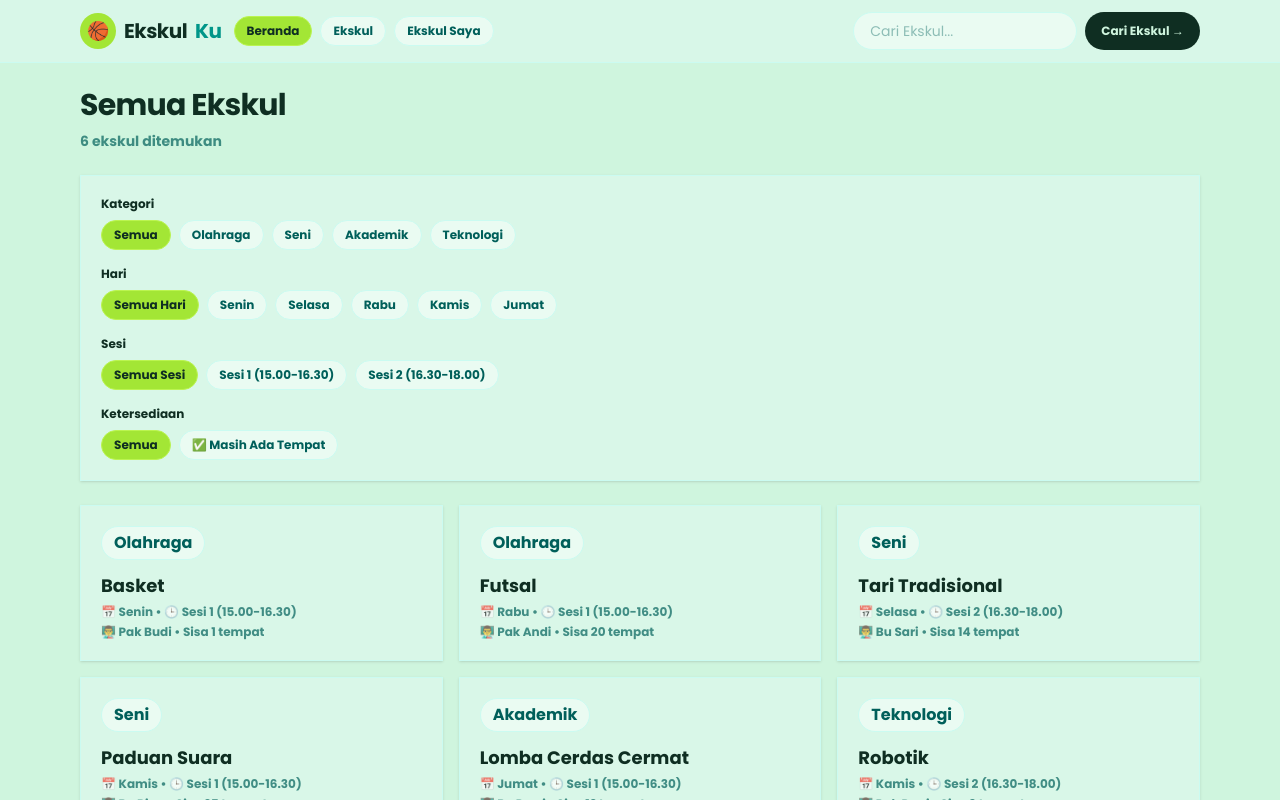
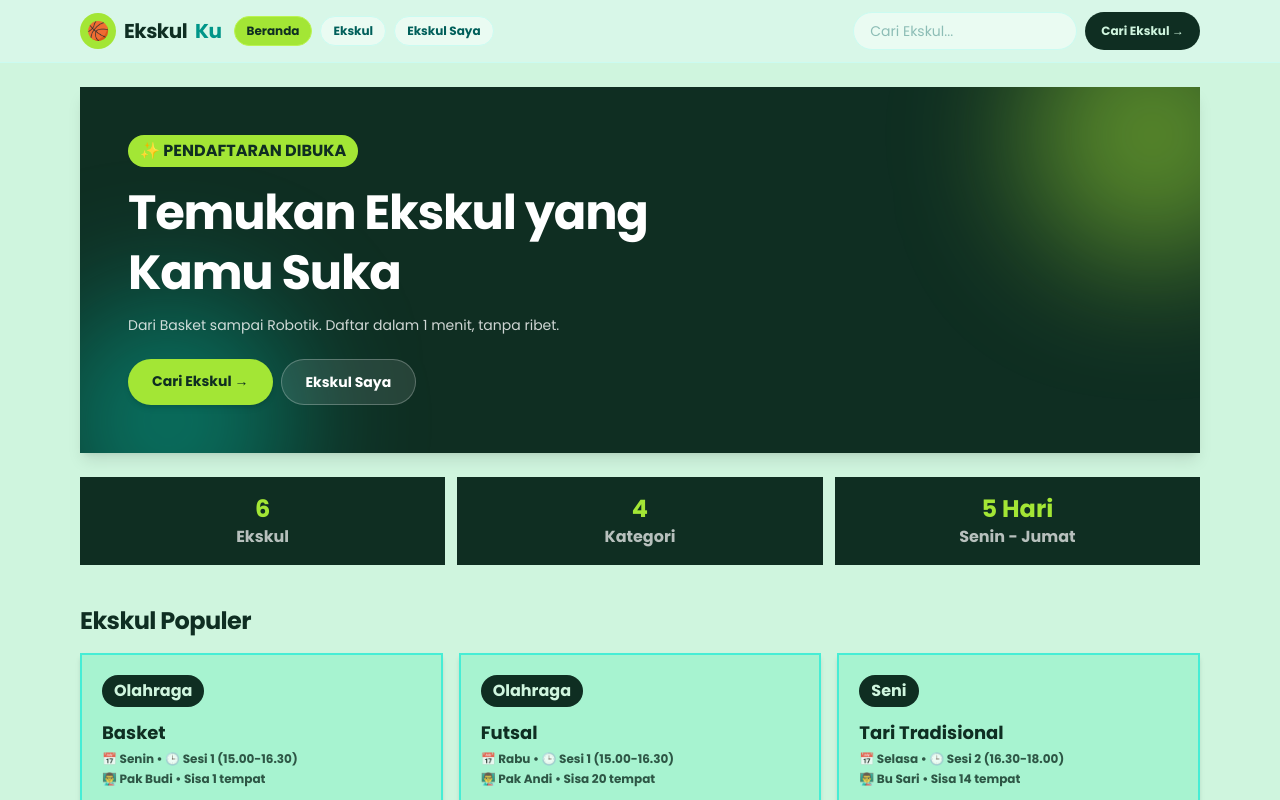
Before and after one commit to nandaridhoalfaroby-ui/EkskulKu, a Next.js app: page / in a window 1280 px wide. Shown: the top 800 px of the page. Built offline with nearby package versions, Linux system fonts and the light colour scheme.

Commit message:
Fix beranda pucet, tebelin kontras + balikin hero

```diff
--- a/app/ekskul/page.tsx
+++ b/app/ekskul/page.tsx
@@ -1,39 +1,32 @@
 import Link from "next/link";
 import { ekskul, pendaftar, DAFTAR_KATEGORI, DAFTAR_HARI, JAM_SESI } from "@/data/ekskul";
 
-export const metadata = {
-  title: "Semua Ekskul",
-  description: "Jelajahi semua ekstrakurikuler di EkskulKu.",
-};
+export const metadata = { title: "Semua Ekskul", description: "Jelajahi semua ekstrakurikuler di EkskulKu." };
 
 type Props = {
-  searchParams: Promise<{ cari?: string; kategori?: string; hari?: string; sesi?: string }>;
+  searchParams: Promise<{ cari?: string; kategori?: string; hari?: string; sesi?: string; sisa?: string }>;
 };
 
 export default async function KatalogEkskul({ searchParams }: Props) {
   const params = await searchParams;
   const cari = (params.cari ?? "").trim().toLowerCase();
-
-  // VALIDASI KATEGORI - string dari URL -> literal yang sah, kalau ngawur jadi undefined
   const kategoriRaw = params.kategori ?? "";
   const kategori = (DAFTAR_KATEGORI as readonly string[]).includes(kategoriRaw) ? kategoriRaw : "";
-
-  // VALIDASI HARI - INI YANG ERROR TADI DI BARIS 63
-  // Jangan: const hari = params.hari ?? ""
-  // Harus: cek dulu apakah hari dari URL ada di DAFTAR_HARI
   const hariRaw = params.hari ?? "";
   const hari = (DAFTAR_HARI as readonly string[]).includes(hariRaw) ? hariRaw : "";
-
   const sesiRaw = params.sesi ?? "";
   const sesi = sesiRaw === "1" || sesiRaw === "2" ? Number(sesiRaw) : 0;
+  const hanyaSisa = params.sisa === "1";
 
-  // FILTER DI SERVER
   const hasil = ekskul.filter((e) => {
     if (cari && !e.nama.toLowerCase().includes(cari)) return false;
     if (kategori && e.kategori !== kategori) return false;
-    // Sekarang hari udah aman, TS gak ngamuk lagi karena udah divalidasi di atas
     if (hari && e.hari !== hari) return false;
     if (sesi && e.sesi !== sesi) return false;
+    if (hanyaSisa) {
+      const terdaftar = pendaftar.filter((p) => p.ekskulId === e.id).length;
+      if (terdaftar >= e.kuota) return false;
+    }
     return true;
   });
 
@@ -43,6 +36,7 @@ export default async function KatalogEkskul({ searchParams }: Props) {
     if (kategori) q.set("kategori", kategori);
     if (hari) q.set("hari", hari);
     if (sesi) q.set("sesi", String(sesi));
+    if (hanyaSisa) q.set("sisa", "1");
     for (const [k, v] of Object.entries(patch)) {
       if (v) q.set(k, v);
       else q.delete(k);
@@ -51,61 +45,49 @@ export default async function KatalogEkskul({ searchParams }: Props) {
     return s ? `/ekskul?${s}` : "/ekskul";
   };
 
+  const chip = (on: boolean) =>
+    on
+      ? "bg-[#0F2E22] text-white border-[#0F2E22]"
+      : "bg-white text-[#0F2E22] border-teal-300 hover:bg-[#CFF5DE]";
+
   return (
     <div className="mx-auto max-w-6xl">
       <h1 className="text-3xl font-black tracking-tight text-[#0F2E22]">Semua Ekskul</h1>
-      <p className="mt-2 text-sm font-bold text-teal-800/70">{hasil.length} ekskul ditemukan</p>
+      <p className="mt-2 text-sm font-black text-[#0F2E22]">{hasil.length} ekskul ditemukan {hanyaSisa && "• hanya yang masih ada tempat"}</p>
 
-      {/* FILTER KATEGORI */}
-      <div className="mt-6 rounded- bg-[#D9F7E8] border border-teal-100 p-5 shadow-sm">
+      <div className="mt-6 rounded- bg-[#A7F3D0] border-2 border-teal-300 p-5 shadow-md">
         <p className="text-xs font-black text-[#0F2E22]">Kategori</p>
         <div className="mt-2 flex flex-wrap gap-2">
-          <Link href={linkFilter({ kategori: "" })} className={`rounded-full border px-3 py-1.5 text-xs font-black ${!kategori ? "bg-[#A3E635] border-lime-300 text-[#0F2E22]" : "bg-[#EAFBF2] border-teal-100 text-teal-800"}`}>
-            Semua
-          </Link>
+          <Link href={linkFilter({ kategori: "" })} className={`rounded-full border-2 px-3 py-1.5 text-xs font-black ${chip(!kategori)}`}>Semua</Link>
           {DAFTAR_KATEGORI.map((k) => (
-            <Link key={k} href={linkFilter({ kategori: k })} className={`rounded-full border px-3 py-1.5 text-xs font-black ${kategori === k ? "bg-[#A3E635] border-lime-300 text-[#0F2E22]" : "bg-[#EAFBF2] border-teal-100 text-teal-800"}`}>
-              {k}
-            </Link>
+            <Link key={k} href={linkFilter({ kategori: k })} className={`rounded-full border-2 px-3 py-1.5 text-xs font-black ${chip(kategori === k)}`}>{k}</Link>
           ))}
         </div>
-
-        {/* FILTER HARI - INI YANG BIKIN ERROR */}
         <p className="mt-4 text-xs font-black text-[#0F2E22]">Hari</p>
         <div className="mt-2 flex flex-wrap gap-2">
-          <Link href={linkFilter({ hari: "" })} className={`rounded-full border px-3 py-1.5 text-xs font-black ${!hari ? "bg-[#A3E635] border-lime-300 text-[#0F2E22]" : "bg-[#EAFBF2] border-teal-100 text-teal-800"}`}>
-            Semua Hari
-          </Link>
+          <Link href={linkFilter({ hari: "" })} className={`rounded-full border-2 px-3 py-1.5 text-xs font-black ${chip(!hari)}`}>Semua Hari</Link>
           {DAFTAR_HARI.map((h) => (
-            <Link key={h} href={linkFilter({ hari: h })} className={`rounded-full border px-3 py-1.5 text-xs font-black ${hari === h ? "bg-[#A3E635] border-lime-300 text-[#0F2E22]" : "bg-[#EAFBF2] border-teal-100 text-teal-800"}`}>
-              {h}
-            </Link>
+            <Link key={h} href={linkFilter({ hari: h })} className={`rounded-full border-2 px-3 py-1.5 text-xs font-black ${chip(hari === h)}`}>{h}</Link>
           ))}
         </div>
-
-        {/* FILTER SESI */}
         <p className="mt-4 text-xs font-black text-[#0F2E22]">Sesi</p>
         <div className="mt-2 flex flex-wrap gap-2">
-          <Link href={linkFilter({ sesi: "" })} className={`rounded-full border px-3 py-1.5 text-xs font-black ${!sesi ? "bg-[#A3E635] border-lime-300 text-[#0F2E22]" : "bg-[#EAFBF2] border-teal-100 text-teal-800"}`}>
-            Semua Sesi
-          </Link>
-          <Link href={linkFilter({ sesi: "1" })} className={`rounded-full border px-3 py-1.5 text-xs font-black ${sesi === 1 ? "bg-[#A3E635] border-lime-300 text-[#0F2E22]" : "bg-[#EAFBF2] border-teal-100 text-teal-800"}`}>
-            Sesi 1 (15.00-16.30)
-          </Link>
-          <Link href={linkFilter({ sesi: "2" })} className={`rounded-full border px-3 py-1.5 text-xs font-black ${sesi === 2 ? "bg-[#A3E635] border-lime-300 text-[#0F2E22]" : "bg-[#EAFBF2] border-teal-100 text-teal-800"}`}>
-            Sesi 2 (16.30-18.00)
-          </Link>
+          <Link href={linkFilter({ sesi: "" })} className={`rounded-full border-2 px-3 py-1.5 text-xs font-black ${chip(!sesi)}`}>Semua Sesi</Link>
+          <Link href={linkFilter({ sesi: "1" })} className={`rounded-full border-2 px-3 py-1.5 text-xs font-black ${chip(sesi === 1)}`}>Sesi 1 (15.00-16.30)</Link>
+          <Link href={linkFilter({ sesi: "2" })} className={`rounded-full border-2 px-3 py-1.5 text-xs font-black ${chip(sesi === 2)}`}>Sesi 2 (16.30-18.00)</Link>
+        </div>
+        <p className="mt-4 text-xs font-black text-[#0F2E22]">Ketersediaan</p>
+        <div className="mt-2 flex flex-wrap gap-2">
+          <Link href={linkFilter({ sisa: "" })} className={`rounded-full border-2 px-3 py-1.5 text-xs font-black ${chip(!hanyaSisa)}`}>Semua</Link>
+          <Link href={linkFilter({ sisa: "1" })} className={`rounded-full border-2 px-3 py-1.5 text-xs font-black ${chip(hanyaSisa)}`}>✅ Masih Ada Tempat</Link>
         </div>
       </div>
 
-      {/* HASIL */}
       {hasil.length === 0 ? (
-        <div className="mt-6 rounded- bg-[#D9F7E8] border border-teal-100 p-8 text-center">
+        <div className="mt-6 rounded- bg-[#A7F3D0] border-2 border-teal-300 p-8 text-center">
           <p className="text-3xl">🔍</p>
           <p className="mt-2 font-black text-[#0F2E22]">Tidak ada ekskul yang cocok.</p>
-          <Link href="/ekskul" className="mt-3 inline-block rounded-full bg-[#0F2E22] px-5 py-2.5 text-xs font-black text-[#CFF5DE]">
-            Reset Filter
-          </Link>
+          <Link href="/ekskul" className="mt-3 inline-block rounded-full bg-[#0F2E22] px-5 py-2.5 text-xs font-black text-white">Reset Filter</Link>
         </div>
       ) : (
         <div className="mt-6 grid sm:grid-cols-2 lg:grid-cols-3 gap-4">
@@ -114,14 +96,14 @@ export default async function KatalogEkskul({ searchParams }: Props) {
             const sisa = Math.max(0, e.kuota - terdaftar);
             const penuh = sisa === 0;
             return (
-              <Link key={e.id} href={`/ekskul/${e.id}`} className="block rounded- bg-[#D9F7E8] border border-teal-100 p-5 shadow-sm hover:border-teal-300 transition">
+              <Link key={e.id} href={`/ekskul/${e.id}`} className="block rounded- bg-[#A7F3D0] border-2 border-teal-300 p-5 shadow-md hover:border-teal-500 hover:-translate-y-0.5 transition">
                 <div className="flex gap-2">
-                  <span className="rounded-full bg-[#EAFBF2] border border-teal-100 px-3 py-1 text- font-black text-teal-800">{e.kategori}</span>
-                  {penuh && <span className="rounded-full bg-[#FFE4E6] border border-red-200 px-3 py-1 text- font-black text-red-700">PENUH</span>}
+                  <span className="rounded-full bg-[#0F2E22] px-3 py-1 text- font-black text-[#CFF5DE]">{e.kategori}</span>
+                  {penuh && <span className="rounded-full bg-red-500 px-3 py-1 text- font-black text-white">PENUH</span>}
                 </div>
                 <h2 className="mt-3 text-lg font-black text-[#0F2E22]">{e.nama}</h2>
-                <p className="mt-1 text-xs font-bold text-teal-800/70">📅 {e.hari} • 🕒 Sesi {e.sesi} ({JAM_SESI[e.sesi]})</p>
-                <p className="mt-1 text-xs font-bold text-teal-800/70">👨‍🏫 {e.pembina} • Sisa {sisa} tempat</p>
+                <p className="mt-1 text-xs font-bold text-[#0F2E22]/80">📅 {e.hari} • 🕒 Sesi {e.sesi} ({JAM_SESI[e.sesi]})</p>
+                <p className="mt-1 text-xs font-bold text-[#0F2E22]/80">👨‍🏫 {e.pembina} • Sisa {sisa} tempat</p>
               </Link>
             );
           })}
--- a/app/page.tsx
+++ b/app/page.tsx
@@ -1,121 +1,68 @@
 import Link from "next/link";
-import { ekskul, pendaftar, DAFTAR_KATEGORI, DAFTAR_HARI, JAM_SESI } from "@/data/ekskul";
+import { ekskul, pendaftar, JAM_SESI } from "@/data/ekskul";
 
-export const metadata = {
-  title: "Semua Ekskul",
-  description: "Jelajahi semua ekstrakurikuler di EkskulKu.",
-};
+export default function Beranda() {
+  return (
+    <div>
+      {/* HERO - INI YANG ILANG TADI */}
+      <section className="relative overflow-hidden rounded- bg-[#0F2E22] p-8 md:p-12 shadow-lg">
+        <div className="absolute -top-20 -right-20 h-64 w-64 rounded-full bg-[#A3E635]/50 blur-3xl" />
+        <div className="absolute -bottom-24 -left-10 h-64 w-64 rounded-full bg-teal-400/40 blur-3xl" />
+        <div className="relative">
+          <span className="inline-block rounded-full bg-[#A3E635] px-3 py-1 text- font-black text-[#0F2E22]">✨ PENDAFTARAN DIBUKA</span>
+          <h1 className="mt-4 max-w-xl text-4xl md:text-5xl font-black tracking-tight leading-tight text-white">
+            Temukan Ekskul yang Kamu Suka
+          </h1>
+          <p className="mt-3 max-w-lg text-sm font-medium text-white/80">
+            Dari Basket sampai Robotik. Daftar dalam 1 menit, tanpa ribet.
+          </p>
+          <div className="mt-6 flex flex-wrap gap-2">
+            <Link href="/ekskul" className="rounded-full bg-[#A3E635] px-6 py-3 text-sm font-black text-[#0F2E22] shadow-md hover:bg-[#BEF264] transition">
+              Cari Ekskul →
+            </Link>
+            <Link href="/ekskul-saya" className="rounded-full bg-white/10 border border-white/25 px-6 py-3 text-sm font-black text-white hover:bg-white/20 transition">
+              Ekskul Saya
+            </Link>
+          </div>
+        </div>
+      </section>
 
-type Props = {
-  searchParams: Promise<{ cari?: string; kategori?: string; hari?: string; sesi?: string; sisa?: string }>;
-};
-
-export default async function KatalogEkskul({ searchParams }: Props) {
-  const params = await searchParams;
-  const cari = (params.cari ?? "").trim().toLowerCase();
-
-  const kategoriRaw = params.kategori ?? "";
-  const kategori = (DAFTAR_KATEGORI as readonly string[]).includes(kategoriRaw) ? kategoriRaw : "";
-
-  const hariRaw = params.hari ?? "";
-  const hari = (DAFTAR_HARI as readonly string[]).includes(hariRaw) ? hariRaw : "";
-
-  const sesiRaw = params.sesi ?? "";
-  const sesi = sesiRaw === "1" || sesiRaw === "2" ? Number(sesiRaw) : 0;
-
-  // BONUS 1: ?sisa=1 artinya cuma yang masih ada tempat
-  const hanyaSisa = params.sisa === "1";
-
-  const hasil = ekskul.filter((e) => {
-    if (cari && !e.nama.toLowerCase().includes(cari)) return false;
-    if (kategori && e.kategori !== kategori) return false;
-    if (hari && e.hari !== hari) return false;
-    if (sesi && e.sesi !== sesi) return false;
-    if (hanyaSisa) {
-      const terdaftar = pendaftar.filter((p) => p.ekskulId === e.id).length;
-      if (terdaftar >= e.kuota) return false;
-    }
-    return true;
-  });
-
-  const linkFilter = (patch: Record<string, string>) => {
-    const q = new URLSearchParams();
-    if (cari) q.set("cari", cari);
-    if (kategori) q.set("kategori", kategori);
-    if (hari) q.set("hari", hari);
-    if (sesi) q.set("sesi", String(sesi));
-    if (hanyaSisa) q.set("sisa", "1");
-    for (const [k, v] of Object.entries(patch)) {
-      if (v) q.set(k, v);
-      else q.delete(k);
-    }
-    const s = q.toString();
-    return s ? `/ekskul?${s}` : "/ekskul";
-  };
-
-  return (
-    <div className="mx-auto max-w-6xl">
-      <h1 className="text-3xl font-black tracking-tight text-[#0F2E22]">Semua Ekskul</h1>
-      <p className="mt-2 text-sm font-bold text-teal-800/70">{hasil.length} ekskul ditemukan {hanyaSisa && "• hanya yang masih ada tempat"}</p>
-
-      <div className="mt-6 rounded- bg-[#D9F7E8] border border-teal-100 p-5 shadow-sm">
-        <p className="text-xs font-black text-[#0F2E22]">Kategori</p>
-        <div className="mt-2 flex flex-wrap gap-2">
-          <Link href={linkFilter({ kategori: "" })} className={`rounded-full border px-3 py-1.5 text-xs font-black ${!kategori ? "bg-[#A3E635] border-lime-300 text-[#0F2E22]" : "bg-[#EAFBF2] border-teal-100 text-teal-800"}`}>Semua</Link>
-          {DAFTAR_KATEGORI.map((k) => (
-            <Link key={k} href={linkFilter({ kategori: k })} className={`rounded-full border px-3 py-1.5 text-xs font-black ${kategori === k ? "bg-[#A3E635] border-lime-300 text-[#0F2E22]" : "bg-[#EAFBF2] border-teal-100 text-teal-800"}`}>{k}</Link>
-          ))}
+      {/* STAT */}
+      <div className="mt-6 grid grid-cols-3 gap-3">
+        <div className="rounded- bg-[#0F2E22] p-4 text-center">
+          <p className="text-2xl font-black text-[#A3E635]">6</p>
+          <p className="text- font-bold text-white/70">Ekskul</p>
         </div>
-
-        <p className="mt-4 text-xs font-black text-[#0F2E22]">Hari</p>
-        <div className="mt-2 flex flex-wrap gap-2">
-          <Link href={linkFilter({ hari: "" })} className={`rounded-full border px-3 py-1.5 text-xs font-black ${!hari ? "bg-[#A3E635] border-lime-300 text-[#0F2E22]" : "bg-[#EAFBF2] border-teal-100 text-teal-800"}`}>Semua Hari</Link>
-          {DAFTAR_HARI.map((h) => (
-            <Link key={h} href={linkFilter({ hari: h })} className={`rounded-full border px-3 py-1.5 text-xs font-black ${hari === h ? "bg-[#A3E635] border-lime-300 text-[#0F2E22]" : "bg-[#EAFBF2] border-teal-100 text-teal-800"}`}>{h}</Link>
-          ))}
+        <div className="rounded- bg-[#0F2E22] p-4 text-center">
+          <p className="text-2xl font-black text-[#A3E635]">4</p>
+          <p className="text- font-bold text-white/70">Kategori</p>
         </div>
-
-        <p className="mt-4 text-xs font-black text-[#0F2E22]">Sesi</p>
-        <div className="mt-2 flex flex-wrap gap-2">
-          <Link href={linkFilter({ sesi: "" })} className={`rounded-full border px-3 py-1.5 text-xs font-black ${!sesi ? "bg-[#A3E635] border-lime-300 text-[#0F2E22]" : "bg-[#EAFBF2] border-teal-100 text-teal-800"}`}>Semua Sesi</Link>
-          <Link href={linkFilter({ sesi: "1" })} className={`rounded-full border px-3 py-1.5 text-xs font-black ${sesi === 1 ? "bg-[#A3E635] border-lime-300 text-[#0F2E22]" : "bg-[#EAFBF2] border-teal-100 text-teal-800"}`}>Sesi 1 (15.00-16.30)</Link>
-          <Link href={linkFilter({ sesi: "2" })} className={`rounded-full border px-3 py-1.5 text-xs font-black ${sesi === 2 ? "bg-[#A3E635] border-lime-300 text-[#0F2E22]" : "bg-[#EAFBF2] border-teal-100 text-teal-800"}`}>Sesi 2 (16.30-18.00)</Link>
-        </div>
-
-        {/* BONUS 1: TOMBOL SISA */}
-        <p className="mt-4 text-xs font-black text-[#0F2E22]">Ketersediaan</p>
-        <div className="mt-2 flex flex-wrap gap-2">
-          <Link href={linkFilter({ sisa: "" })} className={`rounded-full border px-3 py-1.5 text-xs font-black ${!hanyaSisa ? "bg-[#A3E635] border-lime-300 text-[#0F2E22]" : "bg-[#EAFBF2] border-teal-100 text-teal-800"}`}>Semua</Link>
-          <Link href={linkFilter({ sisa: "1" })} className={`rounded-full border px-3 py-1.5 text-xs font-black ${hanyaSisa ? "bg-[#A3E635] border-lime-300 text-[#0F2E22]" : "bg-[#EAFBF2] border-teal-100 text-teal-800"}`}>✅ Masih Ada Tempat</Link>
+        <div className="rounded- bg-[#0F2E22] p-4 text-center">
+          <p className="text-2xl font-black text-[#A3E635]">5 Hari</p>
+          <p className="text- font-bold text-white/70">Senin - Jumat</p>
         </div>
       </div>
 
-      {hasil.length === 0 ? (
-        <div className="mt-6 rounded- bg-[#D9F7E8] border border-teal-100 p-8 text-center">
-          <p className="text-3xl">🔍</p>
-          <p className="mt-2 font-black text-[#0F2E22]">Tidak ada ekskul yang cocok.</p>
-          <Link href="/ekskul" className="mt-3 inline-block rounded-full bg-[#0F2E22] px-5 py-2.5 text-xs font-black text-[#CFF5DE]">Reset Filter</Link>
-        </div>
-      ) : (
-        <div className="mt-6 grid sm:grid-cols-2 lg:grid-cols-3 gap-4">
-          {hasil.map((e) => {
+      {/* LIST */}
+      <h2 className="mt-10 text-2xl font-black tracking-tight text-[#0F2E22]">Ekskul Populer</h2>
+      <div className="mt-4 grid sm:grid-cols-2 lg:grid-cols-3 gap-4">
+        {ekskul.map((e) => {
           const terdaftar = pendaftar.filter((p) => p.ekskulId === e.id).length;
           const sisa = Math.max(0, e.kuota - terdaftar);
           const penuh = sisa === 0;
           return (
-              <Link key={e.id} href={`/ekskul/${e.id}`} className="block rounded- bg-[#D9F7E8] border border-teal-100 p-5 shadow-sm hover:border-teal-300 transition">
+            <Link key={e.id} href={`/ekskul/${e.id}`} className="block rounded- bg-[#A7F3D0] border-2 border-teal-300 p-5 shadow-md hover:border-teal-500 hover:-translate-y-0.5 transition">
               <div className="flex gap-2">
-                  <span className="rounded-full bg-[#EAFBF2] border border-teal-100 px-3 py-1 text- font-black text-teal-800">{e.kategori}</span>
-                  {penuh && <span className="rounded-full bg-[#FFE4E6] border border-red-200 px-3 py-1 text- font-black text-red-700">PENUH</span>}
+                <span className="rounded-full bg-[#0F2E22] px-3 py-1 text- font-black text-[#CFF5DE]">{e.kategori}</span>
+                {penuh && <span className="rounded-full bg-red-500 px-3 py-1 text- font-black text-white">PENUH</span>}
               </div>
-                <h2 className="mt-3 text-lg font-black text-[#0F2E22]">{e.nama}</h2>
-                <p className="mt-1 text-xs font-bold text-teal-800/70">📅 {e.hari} • 🕒 Sesi {e.sesi} ({JAM_SESI[e.sesi]})</p>
-                <p className="mt-1 text-xs font-bold text-teal-800/70">👨‍🏫 {e.pembina} • Sisa {sisa} tempat</p>
+              <h3 className="mt-3 text-lg font-black text-[#0F2E22]">{e.nama}</h3>
+              <p className="mt-1 text-xs font-bold text-[#0F2E22]/80">📅 {e.hari} • 🕒 Sesi {e.sesi} ({JAM_SESI[e.sesi]})</p>
+              <p className="mt-1 text-xs font-bold text-[#0F2E22]/80">👨‍🏫 {e.pembina} • Sisa {sisa} tempat</p>
             </Link>
           );
         })}
       </div>
-      )}
     </div>
   );
 }
```
Lines whose indentation alone changed are shown as unchanged.
